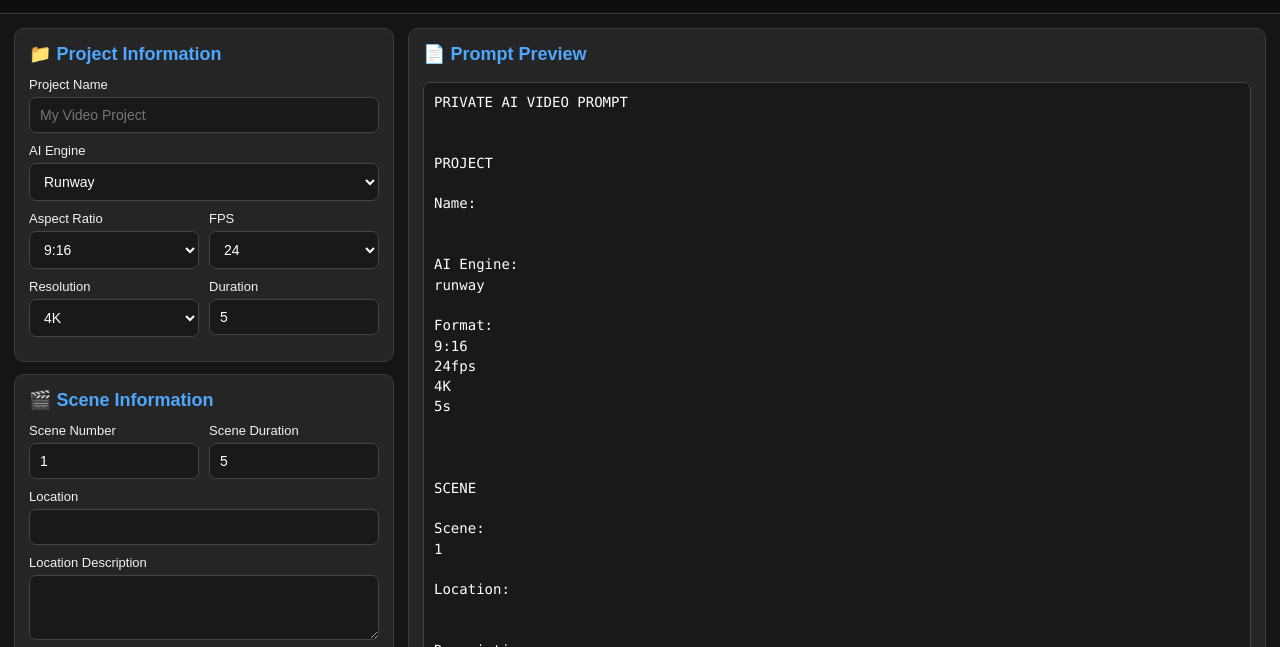
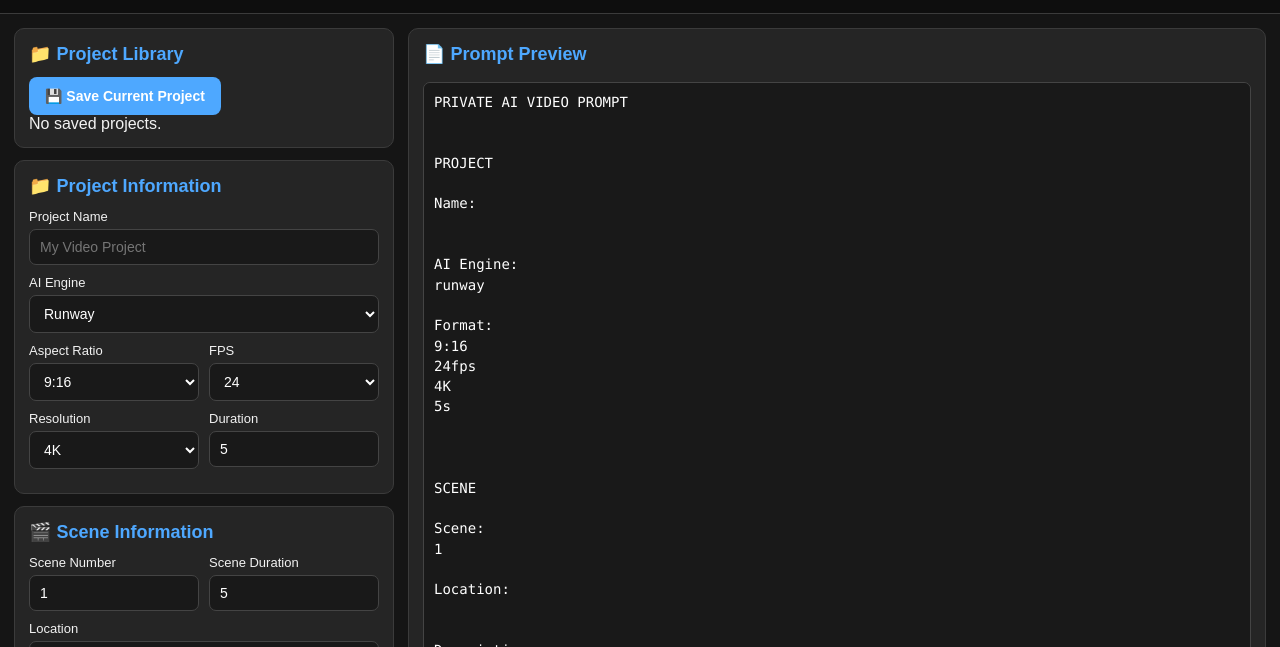
Before and after one commit to vodesigner/vopp, a plain HTML site: page index.html in a window 1280 px wide. Shown: the part 105-752 px from the top of the page. Drawn offline with Linux system fonts and the light colour scheme.

Commit message:
Update index.html

```diff
--- a/index.html
+++ b/index.html
@@ -64,7 +64,30 @@ PRIVATE MODE · Personal Use Only
 
 <section class="leftPanel">
 
+<!-- ================= PROJECT LIBRARY ================= -->
 
+<div class="card projectLibrary">
+
+
+<h2>
+📁 Project Library
+</h2>
+
+
+<button id="saveLocalProject">
+💾 Save Current Project
+</button>
+
+
+
+<div id="projectList">
+
+No saved projects.
+
+</div>
+
+
+</div>
 
 
 
```
